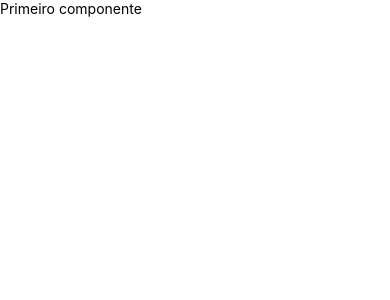
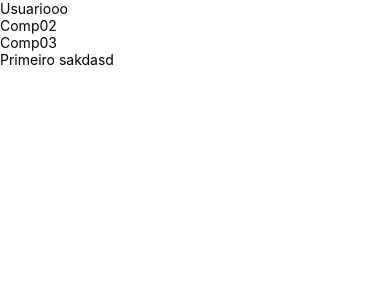
Before and after one commit to guisantosalves/first_project_reactNative, a React Native app: screen / in a window 390 px wide. Shown: the top 300 px of the page. Built offline with nearby package versions, Linux system fonts and the light colour scheme.

Commit message:
learning about components

```diff
--- a/src/App.js
+++ b/src/App.js
@@ -1,8 +1,15 @@
+//quando é exportado por default ele nao precisa estar dentro de chaves
+//quando é exportado sem o default, obrigatoriamente precisa estar dentro de chaves
 import React from 'react';
-import {Text} from 'react-native';
+import {Text, View} from 'react-native';
+import Primeiro from './components/Primeiro';
+import X, {Comp2, Comp3} from './components/Multi';
 
-function App(){
-    return <Text>Primeiro componente</Text>
-}
-
-export default App;
+export default () => (
+    <View>
+        <X/>
+        <Comp2/>
+        <Comp3/>
+        <Primeiro/>
+    </View>
+);
--- /dev/null
+++ b/src/components/Multi.js
@@ -0,0 +1,16 @@
+import React from "react";
+import {Text} from 'react-native';
+
+export default function Comp(){
+    return <Text>Usuariooo</Text>
+}
+
+function Comp2(){
+    return <Text>Comp02</Text>
+}
+
+function Comp3(){
+    return <Text>Comp03</Text>
+}
+
+export {Comp2, Comp3}
--- /dev/null
+++ b/src/components/Primeiro.js
@@ -0,0 +1,4 @@
+import React from 'react';
+import {Text} from 'react-native';
+
+export default () => <Text>Primeiro sakdasd</Text>
```
